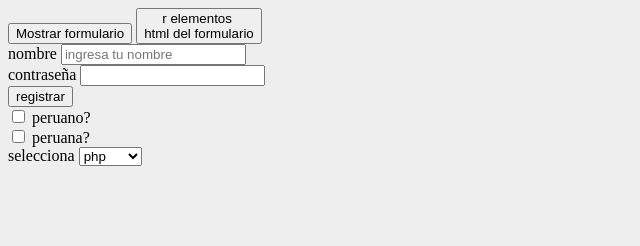
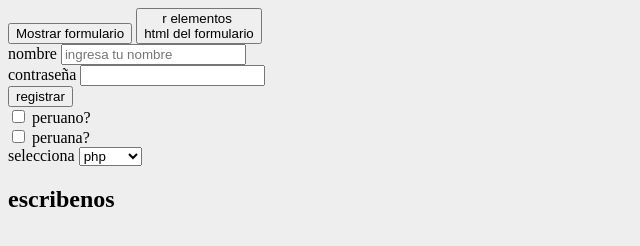
Before and after one commit to jeik0210/coffee, a website: page index.html in a window 1280 px wide. Shown: the whole page, without its empty margins (0-640 px from the left). Drawn offline with Linux system fonts and the light colour scheme.

Commit message:
add h2 at index

```diff
--- a/index.html
+++ b/index.html
@@ -29,5 +29,6 @@ selecciona
 	<option value="">ruby</option>
 	<option value="">python</option>
 </select>
+<h2>escribenos</h2>
 </body>
 </html>
```
